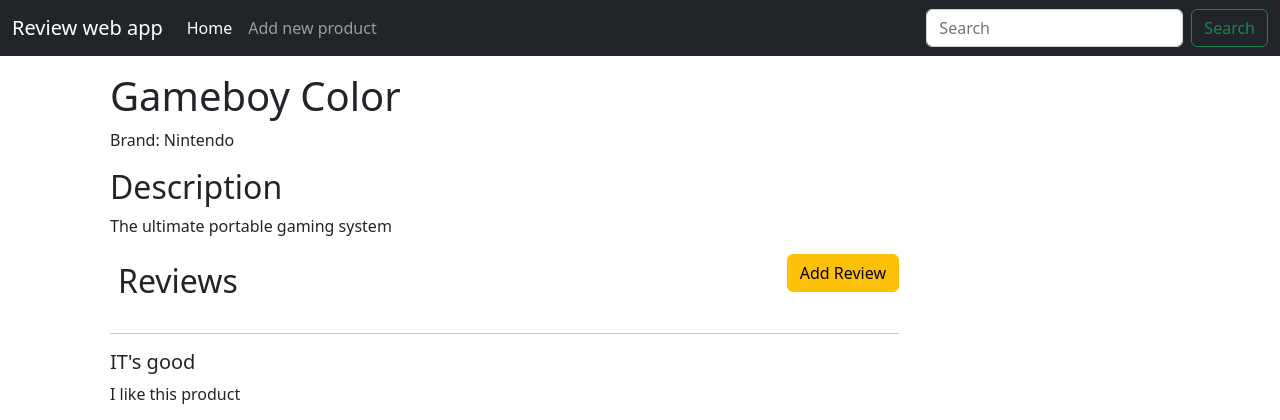
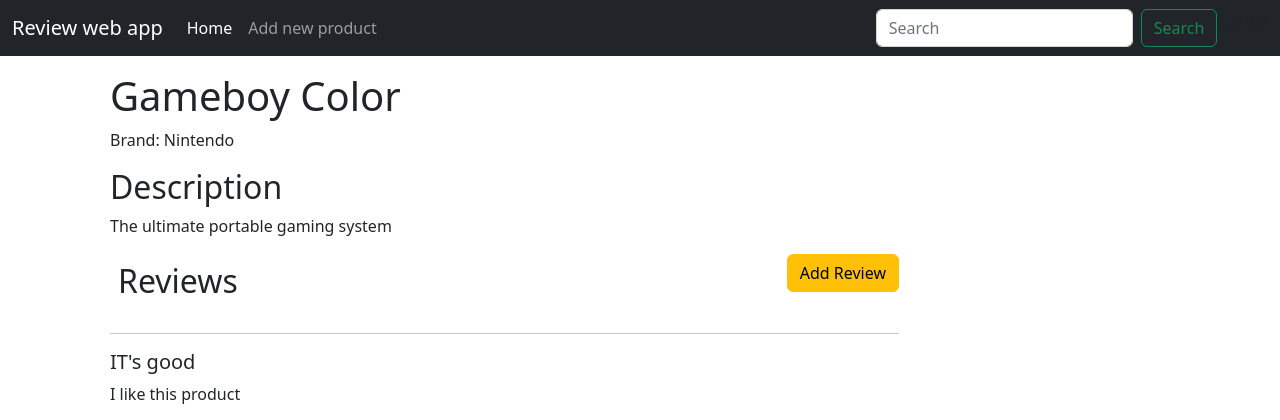
Before and after one commit to AutonomousDev/CS361-Project, a Django app: page /product/1/ in a window 1280 px wide. Shown: the top 420 px of the page. Run offline with Django 4.2, Linux system fonts and the light colour scheme; data comes from the database, SQL or seed files in the repository.

Commit message:
Search urls and views work

```diff
--- a/review_board/products/templates/components/navbar.html
+++ b/review_board/products/templates/components/navbar.html
@@ -1,7 +1,8 @@
 <nav class="navbar navbar-expand-lg navbar-dark bg-dark">
     <div class="container-fluid">
         <a class="navbar-brand" href="{% url 'product-list' %}">Review web app</a>
-    <button class="navbar-toggler" type="button" data-bs-toggle="collapse" data-bs-target="#navbarSupportedContent" aria-controls="navbarSupportedContent" aria-expanded="false" aria-label="Toggle navigation">
+        <button class="navbar-toggler" type="button" data-bs-toggle="collapse" data-bs-target="#navbarSupportedContent"
+                aria-controls="navbarSupportedContent" aria-expanded="false" aria-label="Toggle navigation">
             <span class="navbar-toggler-icon"></span>
         </button>
         <div class="collapse navbar-collapse" id="navbarSupportedContent">
@@ -15,8 +16,9 @@
 
             </ul>
             <form class="d-flex" role="search">
-        <input class="form-control me-2" type="search" placeholder="Search" aria-label="Search">
-        <button class="btn btn-outline-success" type="submit">Search</button>
+                <input class="form-control me-2" type="search" placeholder="Search" aria-label="Search"
+                       value="{{request.GET.title}}">
+                <input class="btn btn-outline-success" type="submit" value="Search">Search</input>
             </form>
         </div>
     </div>
--- a/review_board/products/urls.py
+++ b/review_board/products/urls.py
@@ -24,5 +24,6 @@ urlpatterns = [
     path('product/add/', views.ProductCreateView.as_view(), name='product-create'),
     # path('404/', views.error_404(None, None), name='404'),
     path('product/<int:pk>/new-review/', views.ReviewCreateView.as_view(), name='new-review'),
+    path('(?P<search_term>\d+)/$', views.ProductsListView.as_view(), name="searchfromurl")
 
 ]
--- a/review_board/products/views.py
+++ b/review_board/products/views.py
@@ -10,6 +10,7 @@ from django.shortcuts import get_object_or_404
 
 from django.http import HttpResponse
 from .models import Product, Review
+from django.db.models import Q
 
 
 def hello(request):
@@ -19,9 +20,25 @@ def hello(request):
 
 
 class ProductsListView(ListView):
-    queryset = Product.objects.all()
+
     context_object_name = "products"
     template_name = "products/products.html"
+
+    def get_queryset(self, *args, **kwargs):
+        query = self.request.GET.get("q")
+        object_list = None
+        if query is None:
+            object_list=Product.objects.all()
+        else:
+            object_list = Product.objects.filter(
+                Q(name__icontains=query) | Q(brand__icontains=query)
+            )
+        return object_list
+
+
+
+
+
 
 
 class ProductDetailView(DetailView):
```
Lines whose indentation alone changed are shown as unchanged.
